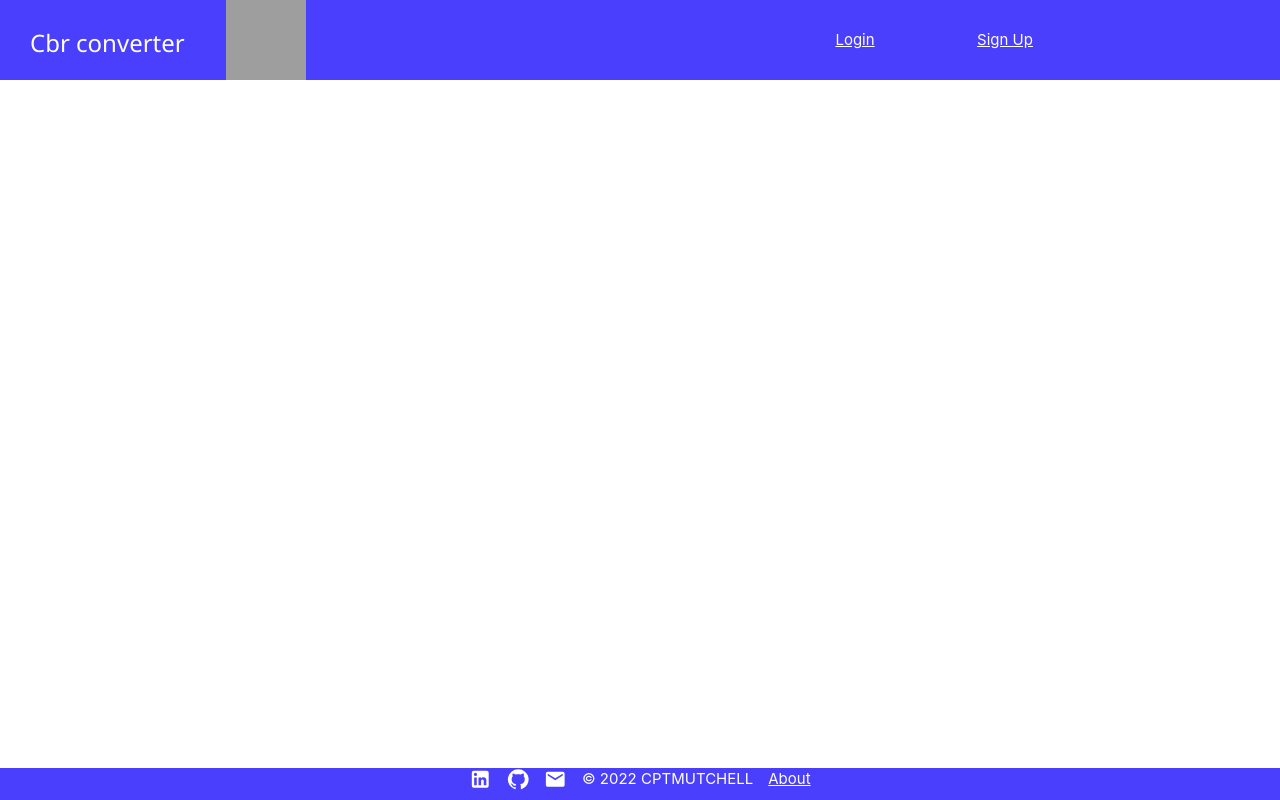
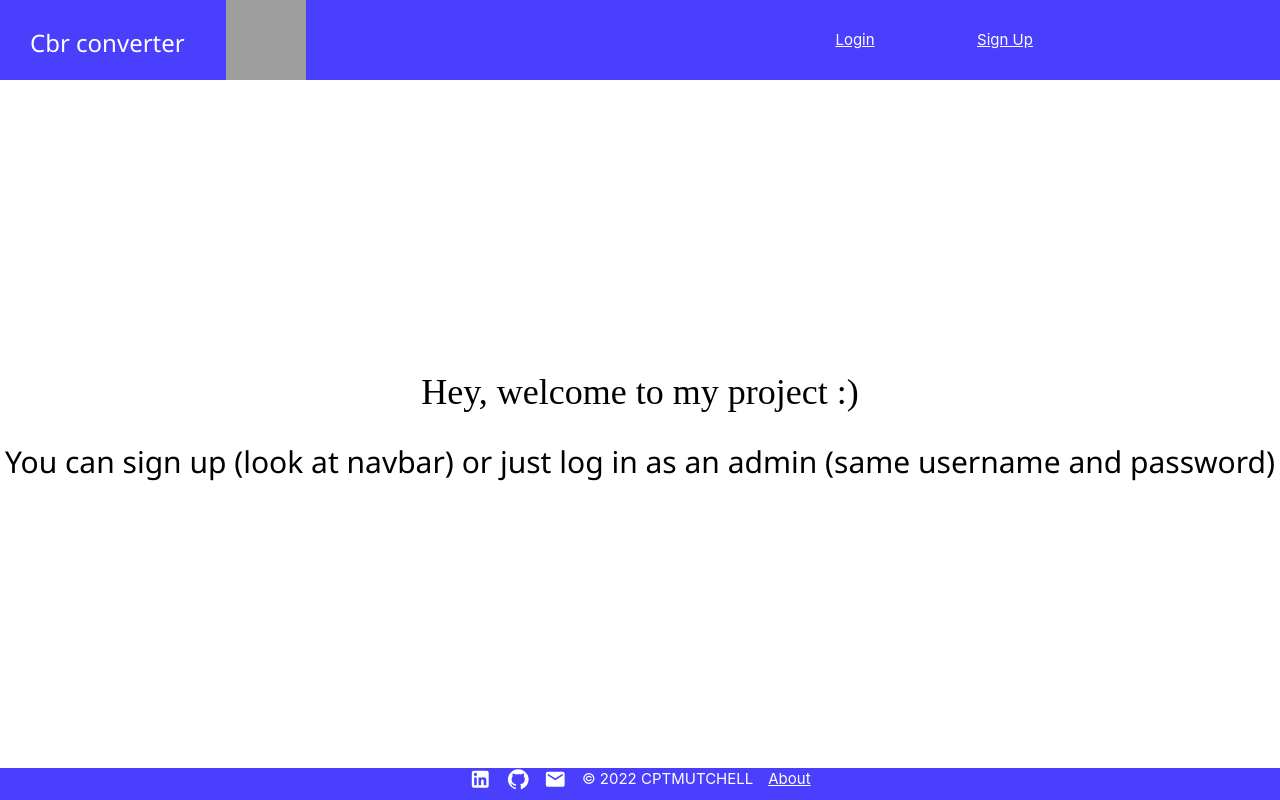
Before and after one commit to CPTMUTCHELL/cbr-currency-converter-ui, a React (Create React App) app: page / in a window 1280 px wide. Built offline with nearby package versions, Linux system fonts and the light colour scheme; grey boxes are pictures that could not be loaded.

Commit message:
Greetings page

```diff
--- a/src/App.tsx
+++ b/src/App.tsx
@@ -7,9 +7,10 @@ import {HistoryPage} from "./pages/HistoryPage/HistoryPage";
 import {UserContext} from "./functions/UserContext";
 import {RequireAuth} from "./components/RequireAuth";
 import {Layout} from "./components/Layout";
-import {NotFoundPage} from "./pages/ErrorPages/NotFoundPage";
+import {NotFoundPage} from "./pages/SupportPages/NotFoundPage";
 import {AdminPage} from "./pages/AdminPage/AdminPage";
 import {AboutPage} from "./pages/AboutPage/AboutPage";
+import {GreetingsPage} from "./pages/SupportPages/GreetingsPage";
 
 
 const App: React.FC = () => {
@@ -26,8 +27,8 @@ const App: React.FC = () => {
 
             <Routes>
 
-                <Route path="/" element={<Layout/>}>
-
+                <Route element={<Layout/>}>
+                    <Route element={<GreetingsPage/>} path="/"/>
                     <Route element={<SignUpPage/>} path="/registration"/>
                     <Route element={<LoginPage/>} path="/login"/>
                     <Route element={<AboutPage/>} path="/about"/>
--- a/src/components/Layout.css
+++ b/src/components/Layout.scss
@@ -1,12 +1,13 @@
-
+@import "src/scss/functions";
 .container {
     display: flex;
     flex-direction: column;
     min-height: 100vh;
+    .outlet{
+        flex-grow: 1;
+    }
 }
-.outlet{
-    flex-grow: 1;
-}
+
 *{
     padding: 0;
     box-sizing: border-box;
--- a/src/components/Layout.tsx
+++ b/src/components/Layout.tsx
@@ -1,7 +1,7 @@
 import {Outlet} from "react-router-dom"
 import {Navbar} from "./Navbar/Navbar";
 import {Footer} from "./Footer/Footer";
-import  "./Layout.css"
+import  "./Layout.scss"
 export const Layout = () => {
 
     return <main className="App">
--- a/src/components/RequireAuth.tsx
+++ b/src/components/RequireAuth.tsx
@@ -4,7 +4,7 @@ import {UserContext} from "../functions/UserContext";
 import {getUser} from "../functions/JwtToken";
 import { singletonTokenInstance} from "../functions/Tokens";
 import { ClipLoader } from "react-spinners";
-import {NotAuthorizedPage} from "../pages/ErrorPages/NotAuthorizedPage";
+import {NotAuthorizedPage} from "../pages/SupportPages/NotAuthorizedPage";
 
 export const RequireAuth:React.FC<{allowedRoles:string[]}> = ({allowedRoles}) => {
     const {userToken,setUserToken}  = useContext(UserContext);
--- /dev/null
+++ b/src/pages/SupportPages/GreetingsPage.tsx
@@ -0,0 +1,12 @@
+import React from "react";
+import "./scss/SupportPageStyles.scss"
+
+export const GreetingsPage:React.FC = () => {
+
+    return <div className="support-page-container">
+        <h1>
+            Hey, welcome to my project :)
+        </h1>
+        <h2>You can sign up (look at navbar) or just log in as an admin (same username and password)</h2>
+    </div>
+}
--- a/src/pages/ErrorPages/NotAuthorizedPage.tsx
+++ b/src/pages/SupportPages/NotAuthorizedPage.tsx
@@ -1,9 +1,9 @@
 import React from 'react';
-import "./scss/NotFoundPage.scss"
+import "./scss/SupportPageStyles.scss"
 
 export const NotAuthorizedPage:React.FC = () =>{
 
-    return <div className="error-container">
+    return <div className="support-page-container">
         <h2>Seems you are not allowed to be here </h2>
     </div>
 
--- a/src/pages/ErrorPages/NotFoundPage.tsx
+++ b/src/pages/SupportPages/NotFoundPage.tsx
@@ -1,10 +1,10 @@
 import React from 'react';
-import "./scss/NotFoundPage.scss"
+import "./scss/SupportPageStyles.scss"
 import {useNavigate} from "react-router-dom";
 export const NotFoundPage:React.FC = () =>{
     const navigate = useNavigate();
 
-    return <div className="error-container">
+    return <div className="support-page-container">
         <h1>Ooops.... The page isn't found :(</h1>
         <h2>Probably you want to visit the login page? It's waiting for you at the navbar or just here <button onClick={()=>navigate("/login")}>Click me</button></h2>
     </div>
--- a/src/pages/ErrorPages/scss/NotFoundPage.scss
+++ b/src/pages/SupportPages/scss/SupportPageStyles.scss
@@ -1,6 +1,6 @@
 @import "src/scss/functions";
 
-.error-container{
+.support-page-container{
   height: calc(100vh - $footer-height - $navbar-height );
   @include flex-column-centered;
   h1 {
```
